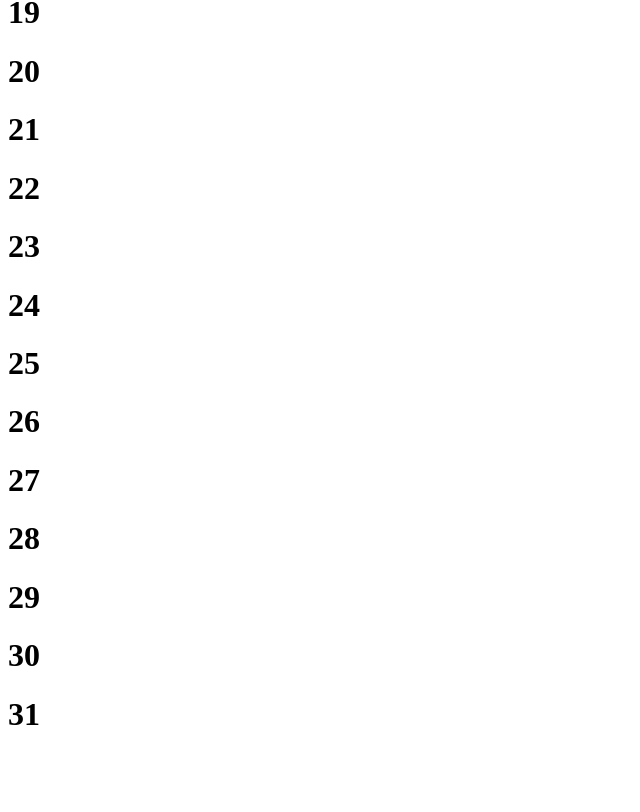
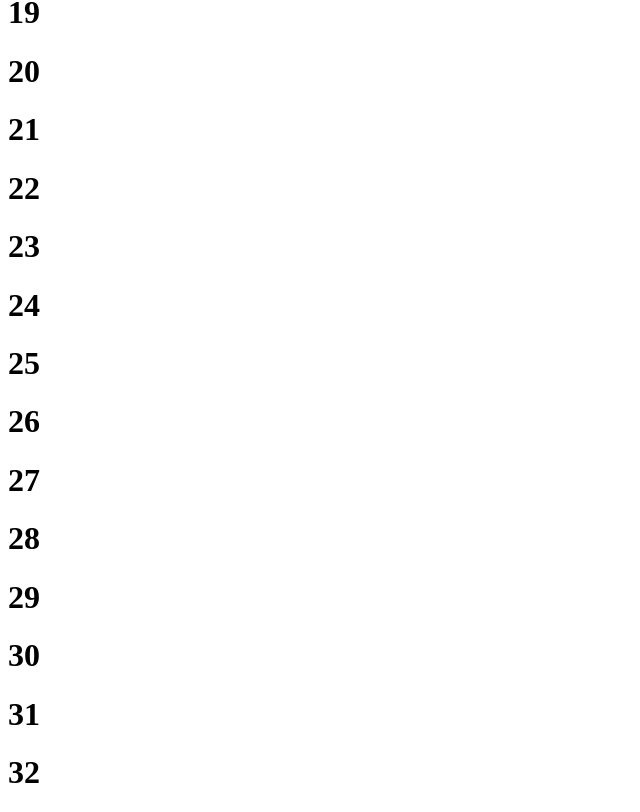
Before and after one commit to theit0/ecommerceFETests, a React (Vite) app: page / in a window 1280 px wide. Shown: the part 1079-1891 px from the top of the page, without its empty margins (0-640 px from the left). Before the commit the page ends 1833 px from the top, so only its background shows below. Built offline with nearby package versions, Linux system fonts and the light colour scheme.

Commit message:
Test case 32

```diff
--- a/src/App.tsx
+++ b/src/App.tsx
@@ -35,6 +35,7 @@ function App() {
       <h1>29</h1>
       <h1>30</h1>
       <h1>31</h1>
+      <h1>32</h1>
     </>
   )
 }
```
